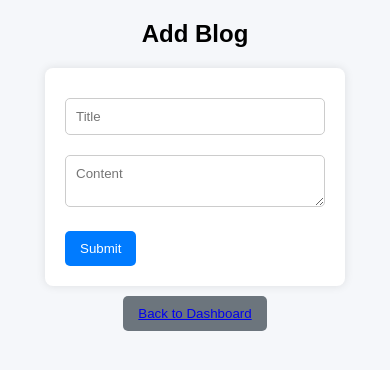
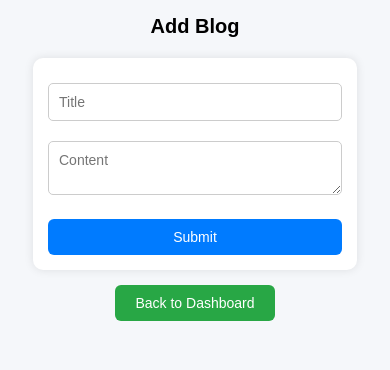
Before and after one commit to shadapchaudhari/blog-website, a website: page public/addBlog.html in a window 390 px wide. Drawn offline with Linux system fonts and the light colour scheme.

Commit message:
cssadded

```diff
--- a/public/style.css
+++ b/public/style.css
@@ -18,14 +18,14 @@ h2 {
     margin-bottom: 20px;
 }
 
-
 /* Form Styling */
 form {
-    width: 300px;
+    width: 320px;
+    max-width: 90%;
     margin: auto;
     background: #fff;
     padding: 20px;
-    border-radius: 8px;
+    border-radius: 10px;
     box-shadow: 0 0 10px rgba(0,0,0,0.1);
 }
 
@@ -45,8 +45,9 @@ button {
     border: none;
     background: #007bff;
     color: white;
-    border-radius: 5px;
+    border-radius: 6px;
     cursor: pointer;
+    transition: 0.3s;
 }
 
 button:hover {
@@ -63,12 +64,13 @@ button:hover {
     margin: 5px;
 }
 
-/* Blog Cards */
+/* Blog Container */
 #blogs {
     max-width: 700px;
     margin: auto;
 }
 
+/* Blog Cards */
 .blog-card {
     background: #fff;
     padding: 15px;
@@ -91,22 +93,33 @@ button:hover {
     color: gray;
 }
 
-/* Buttons inside blog */
+/* Blog Action Buttons */
 .blog-actions button {
     margin-right: 5px;
+    margin-top: 5px;
 }
 
-/* Back Button */
+/* 🔥 Updated Back Button */
 .back-btn {
     display: block;
-    margin: 10px auto;
-    background: #6c757d;
+    margin: 15px auto;
+    background: #28a745; /* green */
+    width: fit-content;
+    padding: 10px 20px;
+    text-align: center;
+    border-radius: 6px;
+}
+
+.back-btn a {
+    color: white;
+    text-decoration: none;
 }
 
 .back-btn:hover {
-    background: #444;
+    background: #218838;
 }
 
+/* Form Text */
 form p {
     font-size: 14px;
 }
@@ -119,3 +132,71 @@ form a {
 form a:hover {
     text-decoration: underline;
 }
+
+/* 🔥 RESPONSIVE DESIGN */
+@media (max-width: 768px) {
+
+    body {
+        padding: 15px;
+    }
+
+    form {
+        width: 100%;
+        padding: 15px;
+    }
+
+    h2 {
+        font-size: 22px;
+    }
+
+    button {
+        width: 100%;
+    }
+
+    .dashboard-buttons {
+        display: flex;
+        flex-direction: column;
+        gap: 10px;
+    }
+
+    .dashboard-buttons button {
+        width: 100%;
+    }
+
+    #blogs {
+        width: 100%;
+    }
+
+    .blog-card {
+        padding: 12px;
+    }
+
+    .blog-card h3 {
+        font-size: 18px;
+    }
+
+    .blog-card p {
+        font-size: 14px;
+    }
+
+    .blog-actions button {
+        width: 100%;
+        margin-bottom: 5px;
+    }
+}
+
+/* 🔥 EXTRA SMALL DEVICES */
+@media (max-width: 480px) {
+
+    h2 {
+        font-size: 20px;
+    }
+
+    input, textarea {
+        font-size: 14px;
+    }
+
+    button {
+        font-size: 14px;
+    }
+}
```
Also changed, not shown: public/signup.html (+0 -2 lines).
